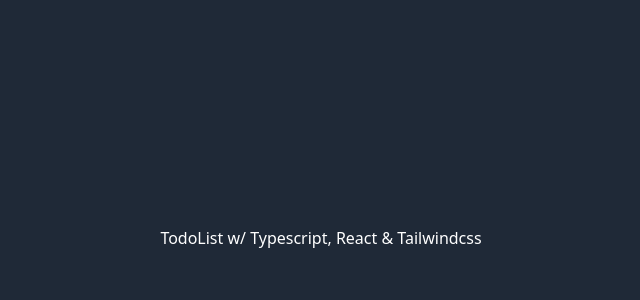
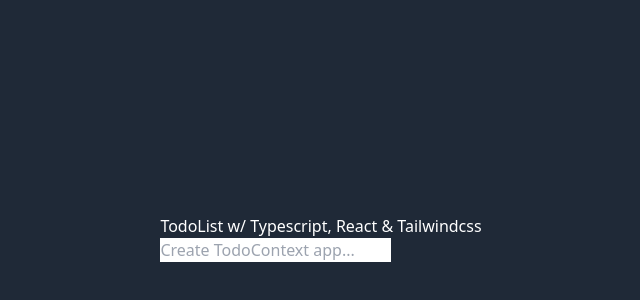
Before and after one commit to linuxmobile/React-TODO, a React (Vite) app: page / in a window 1280 px wide. Shown: the part 162-462 px from the top of the page, without its empty margins (319-959 px from the left). Built offline with nearby package versions, Linux system fonts and the light colour scheme.

Commit message:
Feat 💎: adding cleaned textinput

```diff
--- a/src/App.tsx
+++ b/src/App.tsx
@@ -1,7 +1,10 @@
+import { Input } from './components/Input'
+
 function App() {
 	return (
 		<div>
       <h1>TodoList w/ Typescript, React & Tailwindcss</h1>
+      <Input />
 		</div>
 	)
 }
--- /dev/null
+++ b/src/components/Input.tsx
@@ -0,0 +1,5 @@
+export const Input = () => {
+  return (
+    <input name='todoapp' placeholder='Create TodoContext app...' />
+  )
+}
```
